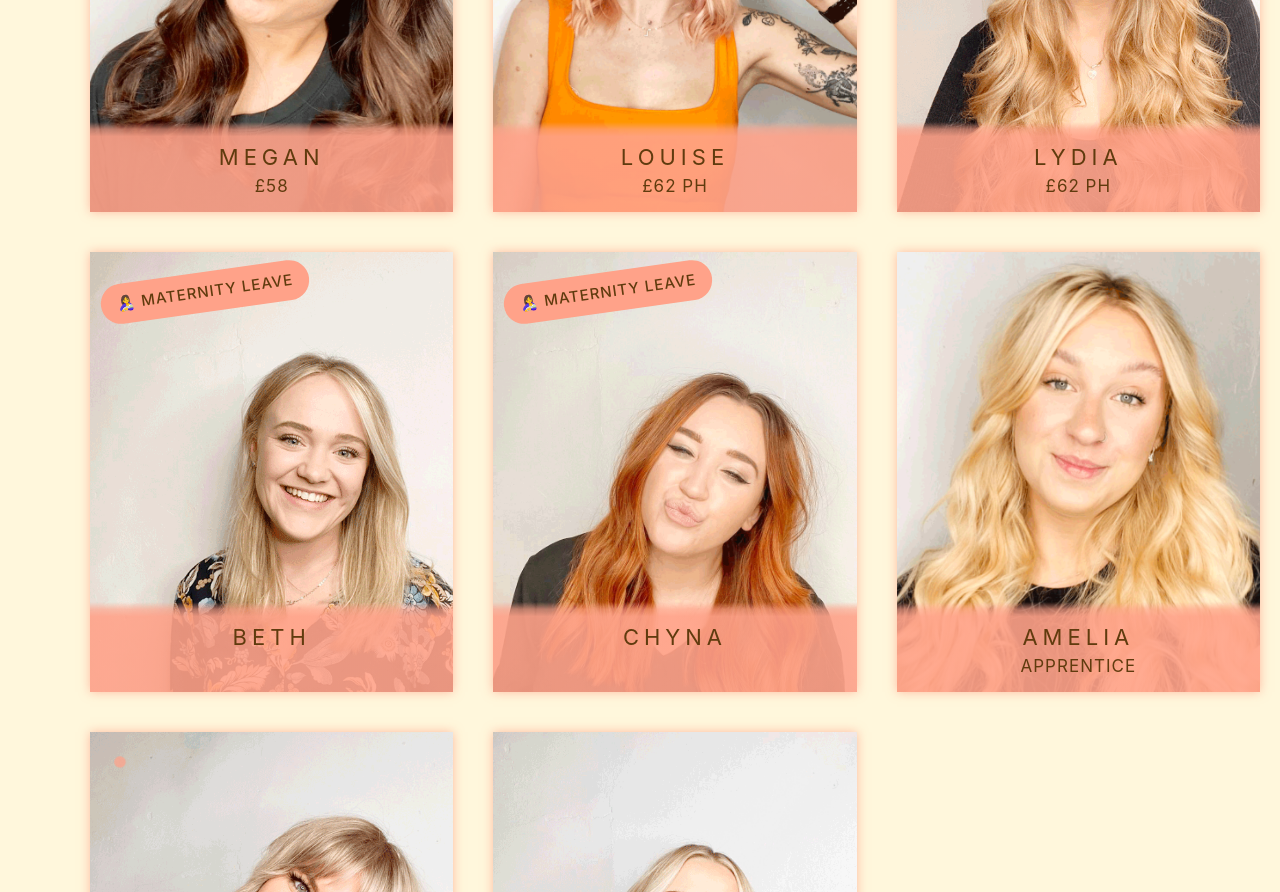
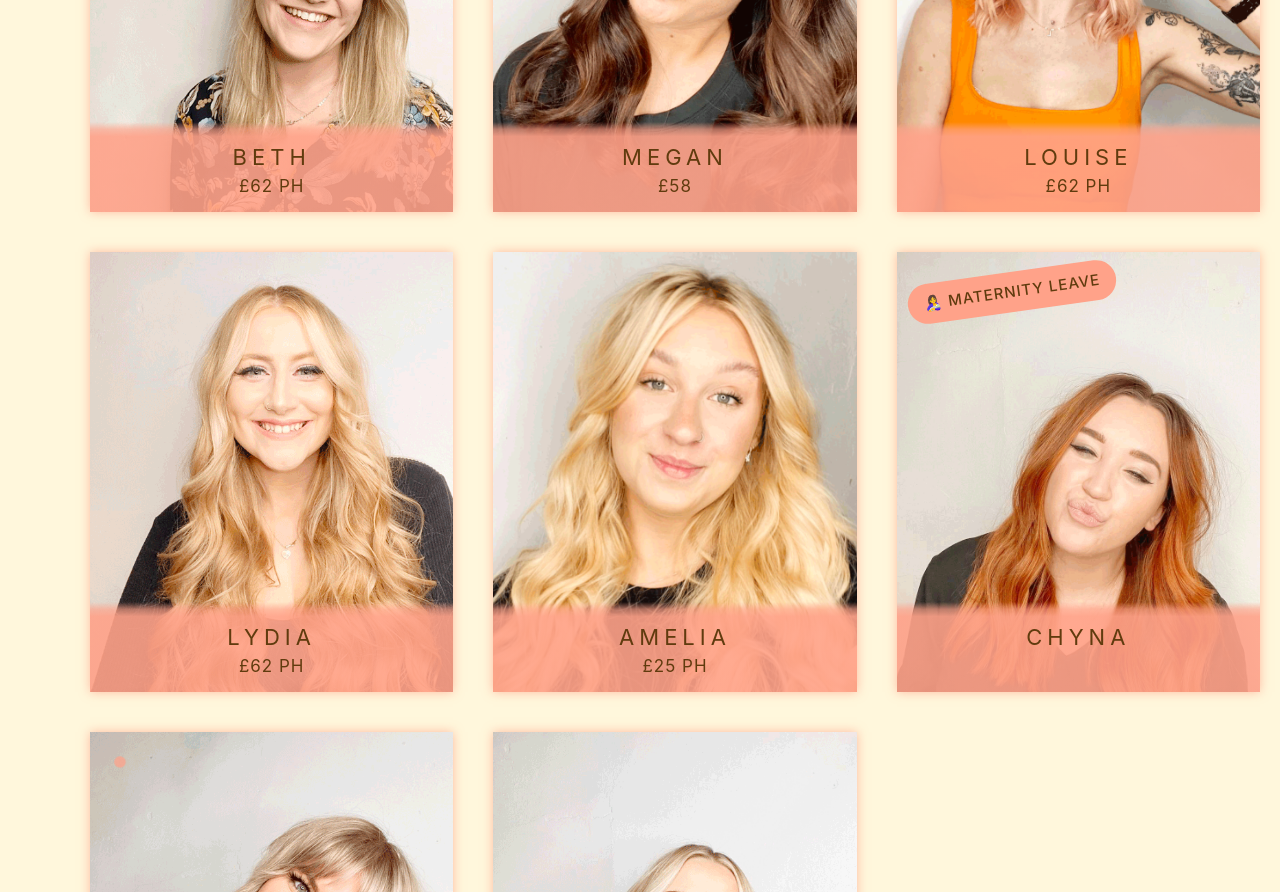
Before and after one commit to declanharrop/alice-and-the-hair, a Next.js app: page /team in a window 1280 px wide. Shown: the part 1180-2072 px from the top of the page. Built offline with nearby package versions, Linux system fonts and the light colour scheme.

Commit message:
Added stuff

```diff
--- a/public/data/team.json
+++ b/public/data/team.json
@@ -24,6 +24,14 @@
     "prices": "Loves; coppers, complex bleach work & braiding"
   },
   {
+    "name": "Beth",
+    "id": 2,
+    "title": "£62 ph",
+    "titleDetails": "",
+    "img": "",
+    "prices": ""
+  },
+  {
     "name": "Megan",
     "id": 7,
     "title": "£58",
@@ -48,13 +56,12 @@
     "prices": "Loves; short hair & balayage"
   },
   {
-    "name": "Beth",
-    "maternity": "true",
-    "id": 2,
-    "title": "",
-    "titleDetails": "Maternity Leave",
+    "name": "Amelia",
+    "id": 12,
+    "title": "£25 ph",
+    "titleDetails": "Amelia is our head apprentice and is always on the hunt for colour and cut models.",
     "img": "",
-    "prices": ""
+    "prices": "Loves; blondes, balayage and bridal styling"
   },
   {
     "name": "Chyna",
@@ -64,14 +71,6 @@
     "titleDetails": "Maternity Leave",
     "img": "",
     "prices": ""
-  },
-  {
-    "name": "Amelia",
-    "id": 12,
-    "title": "Apprentice",
-    "titleDetails": "Amelia is our head apprentice and is always on the hunt for colour and cut models.",
-    "img": "",
-    "prices": "Loves; blondes, balayage and bridal styling"
   },
   {
     "name": "Alice",
```
Also changed, not shown: src/pages/stories/[slug].js (+4 -0 lines).
